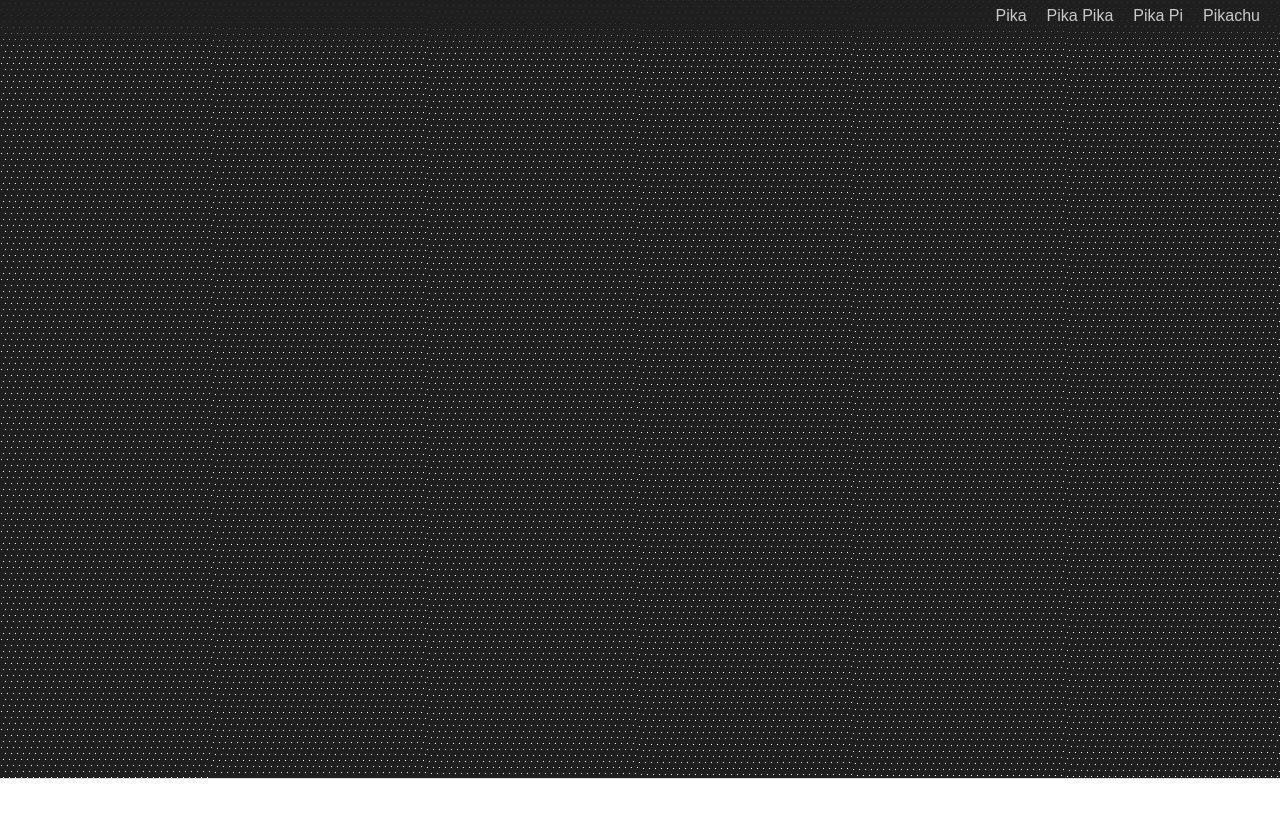
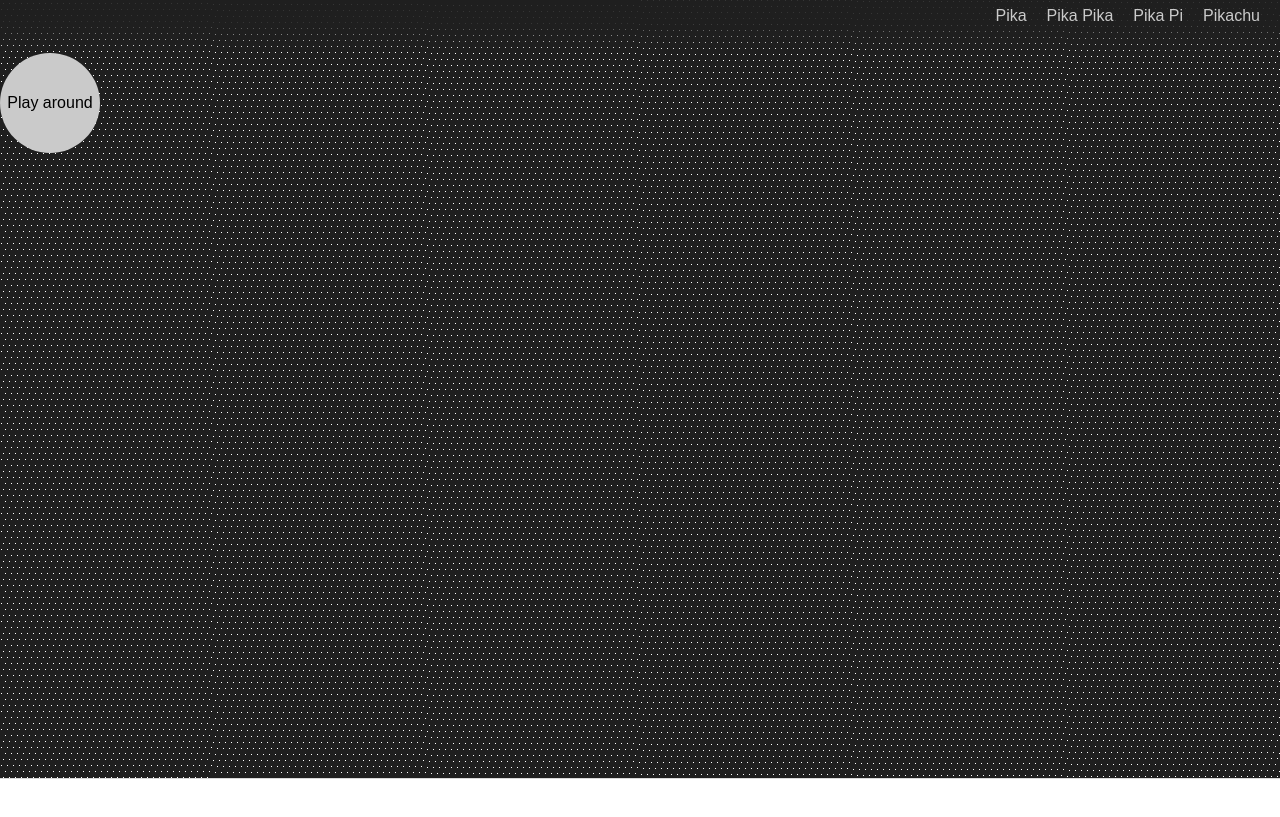
Before and after one commit to saranshgupta1995/UXBash, a React app: page / in a window 1280 px wide. Shown: the part 21-838 px from the top of the page. Built offline with nearby package versions, Linux system fonts and the light colour scheme.

Commit message:
added social button component

```diff
--- /dev/null
+++ b/src/UIElements/SocialButton/SocialButton.js
@@ -0,0 +1,30 @@
+import React from 'react';
+import Styles from './SocialButton.module.scss';
+
+const SocialButton = (props) => {
+
+    function randomizeOpacity() {
+        const buddies=document.getElementsByClassName('buddies')
+        const limit=40;
+
+        for(let i=0;i<buddies.length;i++) {
+            buddies[i].style.opacity = Math.random()*0.8;
+            buddies[i].style.left = Math.random()*limit*[1,-1][~~(Math.random()*2)] + 'px';
+            buddies[i].style.top = Math.random()*limit*[1,-1][~~(Math.random()*2)] + 'px';
+        };
+    }
+
+    return (
+
+        <div onMouseEnter={randomizeOpacity} className={Styles.SocialButton}>
+            <div className="buddies"></div>
+            <div className="buddies"></div>
+            <div className="buddies"></div>
+            <span>Play around</span>
+        </div>
+
+    )
+}
+
+
+export default SocialButton;
--- /dev/null
+++ b/src/UIElements/SocialButton/SocialButton.module.scss
@@ -0,0 +1,30 @@
+@import './../../base';
+
+$SOCIAL_BUTTON_SIZE:100px;
+$SOCIAL_BUTTON_BG:#cacaca;
+.SocialButton {
+    height: $SOCIAL_BUTTON_SIZE;
+    width: $SOCIAL_BUTTON_SIZE;
+    position: relative;
+    border-radius: 50%;
+    background-color: $SOCIAL_BUTTON_BG;
+    cursor: pointer;
+    text-align: center;
+    line-height: $SOCIAL_BUTTON_SIZE;
+
+    div{
+        position: absolute;
+        z-index: -1;
+        content: '';
+        height: $SOCIAL_BUTTON_SIZE;
+        width: $SOCIAL_BUTTON_SIZE;
+        border-radius: 50%;
+        top: 0;
+        left: 0;
+        transition-duration: 0.3s;
+    }
+}
+
+.SocialButton:hover div {
+    background-color: $SOCIAL_BUTTON_BG
+}
--- a/src/components/BackgroundCanves/BackgroundCanvas.js
+++ b/src/components/BackgroundCanves/BackgroundCanvas.js
@@ -26,7 +26,7 @@ class BackgroundCanvas extends Component {
         var a = ctx.createImageData(w, h);
         var b = a.data;
 
-        canvas.addEventListener('mousemove', function (e) {
+        document.addEventListener('mousemove', function (e) {
             var bounds = canvas.getBoundingClientRect();
             mx = e.clientX - bounds.left;
             my = e.clientY - bounds.top;
--- a/src/components/Header/Header.module.scss
+++ b/src/components/Header/Header.module.scss
@@ -4,6 +4,7 @@
     width: 100%;
     height: $HEADER_HEIGHT;
     position: absolute;
+    z-index: 1;
     top: 0;
     left: 0px;
     // background-color: rgba($color: $BG_BLACK, $alpha: 1.0);
--- a/src/containers/Content/Content.js
+++ b/src/containers/Content/Content.js
@@ -1,8 +1,12 @@
 import React from 'react';
+import Styles from './Content.module.scss';
+import SocialButton from '../../UIElements/SocialButton/SocialButton';
 
 const Content = (props) => (
 
-    <div></div>
+    <div className={Styles.Content}>
+    <SocialButton></SocialButton>
+    </div>
 
 )
 
--- a/src/containers/Content/Content.module.scss
+++ b/src/containers/Content/Content.module.scss
@@ -0,0 +1,9 @@
+@import './../../base';
+.Content {
+    height: 100vh;
+    width: 100vw;
+    position: absolute;
+    top: 0;
+    z-index: 0;
+    padding-top: $HEADER_HEIGHT;
+}
--- a/src/containers/Layout/Layout.js
+++ b/src/containers/Layout/Layout.js
@@ -6,6 +6,7 @@ import { connect } from "react-redux";
 import { openAC } from '../../store/actions';
 import Footer from '../../components/Footer/Footer';
 import BackgroundCanvas from '../../components/BackgroundCanves/BackgroundCanvas';
+import Content from '../Content/Content';
 
 const mapStateToProps = state => {
     return { account: state.account };
@@ -24,6 +25,7 @@ const Layout = ({onOutSideClick}) => {
         <React.Fragment>
             <BackgroundCanvas></BackgroundCanvas>
             <Header></Header>
+            <Content></Content>
             <Footer></Footer>
         </React.Fragment>
     )
--- a/src/index.css
+++ b/src/index.css
@@ -222,20 +222,9 @@ button:-moz-focusring,
   outline: 1px dotted ButtonText;
 }
 
-/**
- * Correct the padding in Firefox.
- */
-
 fieldset {
   padding: 0.35em 0.75em 0.625em;
 }
-
-/**
- * 1. Correct the text wrapping in Edge and IE.
- * 2. Correct the color inheritance from `fieldset` elements in IE.
- * 3. Remove the padding so developers are not caught out when they zero out
- *    `fieldset` elements in all browsers.
- */
 
 legend {
   box-sizing: border-box; /* 1 */
@@ -246,26 +235,13 @@ legend {
   white-space: normal; /* 1 */
 }
 
-/**
- * Add the correct vertical alignment in Chrome, Firefox, and Opera.
- */
-
 progress {
   vertical-align: baseline;
 }
 
-/**
- * Remove the default vertical scrollbar in IE 10+.
- */
-
 textarea {
   overflow: auto;
 }
-
-/**
- * 1. Add the correct box sizing in IE 10.
- * 2. Remove the padding in IE 10.
- */
 
 [type="checkbox"],
 [type="radio"] {
@@ -273,76 +249,36 @@ textarea {
   padding: 0; /* 2 */
 }
 
-/**
- * Correct the cursor style of increment and decrement buttons in Chrome.
- */
-
 [type="number"]::-webkit-inner-spin-button,
 [type="number"]::-webkit-outer-spin-button {
   height: auto;
 }
-
-/**
- * 1. Correct the odd appearance in Chrome and Safari.
- * 2. Correct the outline style in Safari.
- */
 
 [type="search"] {
   -webkit-appearance: textfield; /* 1 */
   outline-offset: -2px; /* 2 */
 }
 
-/**
- * Remove the inner padding in Chrome and Safari on macOS.
- */
-
 [type="search"]::-webkit-search-decoration {
   -webkit-appearance: none;
 }
-
-/**
- * 1. Correct the inability to style clickable types in iOS and Safari.
- * 2. Change font properties to `inherit` in Safari.
- */
 
 ::-webkit-file-upload-button {
   -webkit-appearance: button; /* 1 */
   font: inherit; /* 2 */
 }
 
-/* Interactive
-   ========================================================================== */
-
-/*
- * Add the correct display in Edge, IE 10+, and Firefox.
- */
-
 details {
   display: block;
 }
-
-/*
- * Add the correct display in all browsers.
- */
 
 summary {
   display: list-item;
 }
 
-/* Misc
-   ========================================================================== */
-
-/**
- * Add the correct display in IE 10+.
- */
-
 template {
   display: none;
 }
-
-/**
- * Add the correct display in IE 10.
- */
 
 [hidden] {
   display: none;
@@ -351,3 +287,7 @@ template {
 *{
   font-family: Arial, Helvetica, sans-serif;
 }
+
+button{
+  cursor: pointer;
+}
```
